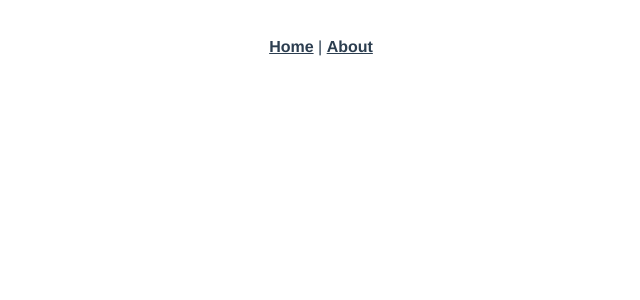
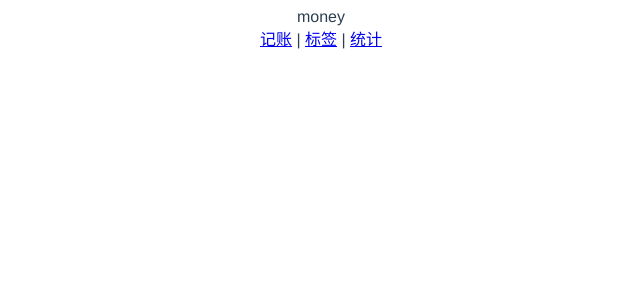
Before and after one commit to EmmaLee1229/accountingBook-code, a Vue app: page /#/money in a window 1280 px wide. Shown: the top 300 px of the page, without its empty margins (319-959 px from the left). Built offline with nearby package versions, Linux system fonts and the light colour scheme.

Commit message:
新建5个component

```diff
--- a/src/App.vue
+++ b/src/App.vue
@@ -1,10 +1,6 @@
 <template>
   <div id="app">
-    <div id="nav">
-      <router-link to="/">Home</router-link> |
-      <router-link to="/about">About</router-link>
-    </div>
-    <router-view/>
+  <router-view></router-view>
   </div>
 </template>
 
--- /dev/null
+++ b/src/components/Labels.vue
@@ -0,0 +1,13 @@
+<template>
+    <div></div>
+</template>
+
+<script>
+    export default {
+        name: "Labels"
+    }
+</script>
+
+<style scoped>
+
+</style>
--- /dev/null
+++ b/src/components/Money.vue
@@ -0,0 +1,16 @@
+<template>
+    <div>
+        money
+        <Nav/>
+    </div>
+</template>
+
+<script>
+    export default {
+        name: "Money"
+    }
+</script>
+
+<style scoped>
+
+</style>
--- /dev/null
+++ b/src/components/Nav.vue
@@ -0,0 +1,19 @@
+<template>
+    <div>
+        <router-link to="/money">记账</router-link>
+        |
+        <router-link to="/labels">标签</router-link>
+        |
+        <router-link to="/statistics">统计</router-link>
+    </div>
+</template>
+
+<script>
+    export default {
+        name: "Nav"
+    }
+</script>
+
+<style scoped>
+
+</style>
--- /dev/null
+++ b/src/components/NotFound.vue
@@ -0,0 +1,16 @@
+<template>
+    <div>
+        <div>OOPS!您查找的页面不存在</div>
+        <router-link to="/">返回首页</router-link>
+    </div>
+</template>
+
+<script>
+    export default {
+        name: "NotFound"
+    }
+</script>
+
+<style scoped>
+
+</style>
--- /dev/null
+++ b/src/components/Statistics.vue
@@ -0,0 +1,13 @@
+<template>
+    <div></div>
+</template>
+
+<script>
+    export default {
+        name: "Statistics"
+    }
+</script>
+
+<style scoped>
+
+</style>
--- a/src/main.ts
+++ b/src/main.ts
@@ -3,9 +3,9 @@ import App from './App.vue'
 import './registerServiceWorker'
 import router from './router'
 import store from './store'
-
+import Nav from '@/components/Nav.vue'
 Vue.config.productionTip = false
-
+Vue.component('Nav',Nav)
 new Vue({
   router,
   store,
--- a/src/router/index.ts
+++ b/src/router/index.ts
@@ -1,27 +1,36 @@
-import Vue from 'vue'
-import VueRouter, { RouteConfig } from 'vue-router'
-import Home from '../views/Home.vue'
-
-Vue.use(VueRouter)
+import Vue from 'vue';
+import VueRouter, {RouteConfig} from 'vue-router';
+import Money from '@/components/Money.vue'
+import Labels from '@/components/Labels.vue'
+import Statistics from '@/components/Statistics.vue'
+import NotFound from '@/components/NotFound.vue'
+Vue.use(VueRouter);
 
 const routes: Array<RouteConfig> = [
     {
         path: '/',
-    name: 'Home',
-    component: Home
+        redirect:'/money'
     },
     {
-    path: '/about',
-    name: 'About',
-    // route level code-splitting
-    // this generates a separate chunk (about.[hash].js) for this route
-    // which is lazy-loaded when the route is visited.
-    component: () => import(/* webpackChunkName: "about" */ '../views/About.vue')
+        path: '/money',
+        component: Money
+    },
+    {
+        path:'/labels',
+        component: Labels
+    },
+    {
+        path:'/statistics',
+        component: Statistics
+    },
+    {
+        path:'*',
+        component: NotFound
     }
-]
+];
 
 const router = new VueRouter({
     routes
-})
+});
 
-export default router
+export default router;
```
Lines whose indentation alone changed are shown as unchanged.
